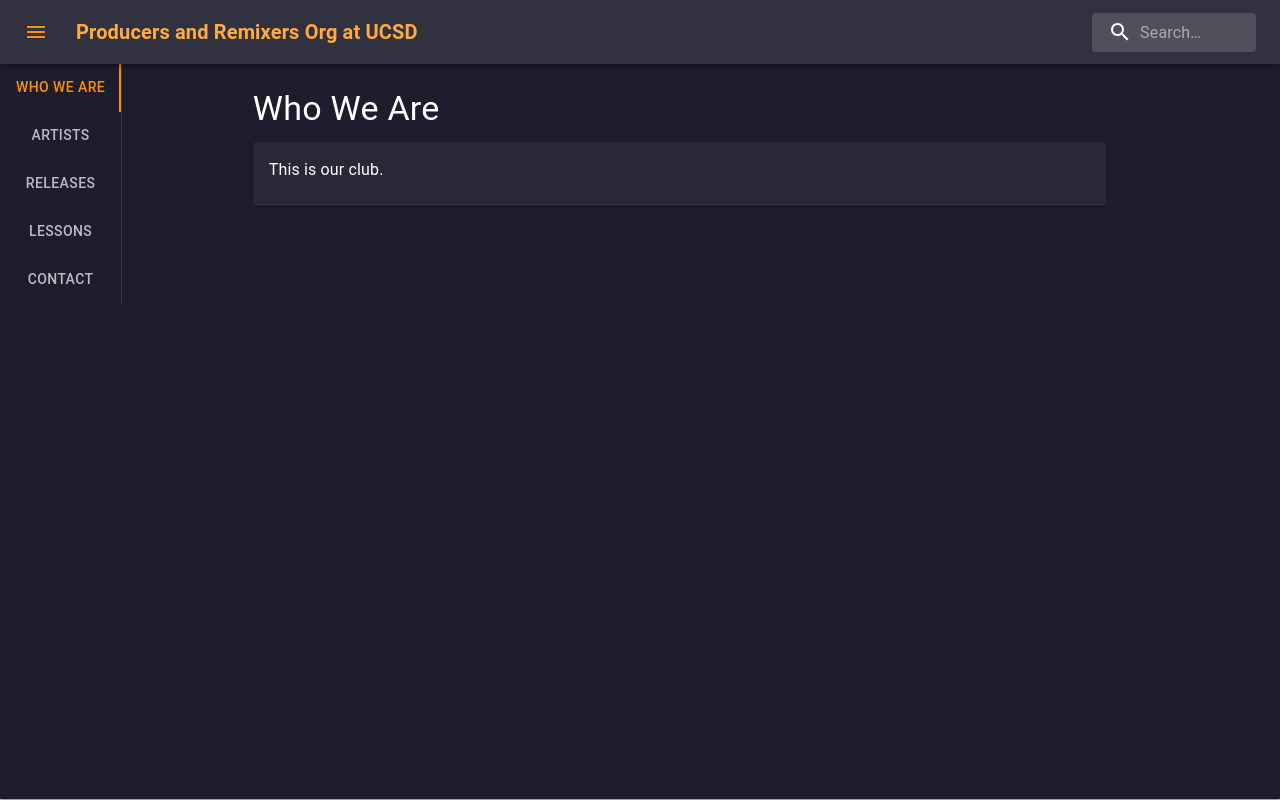
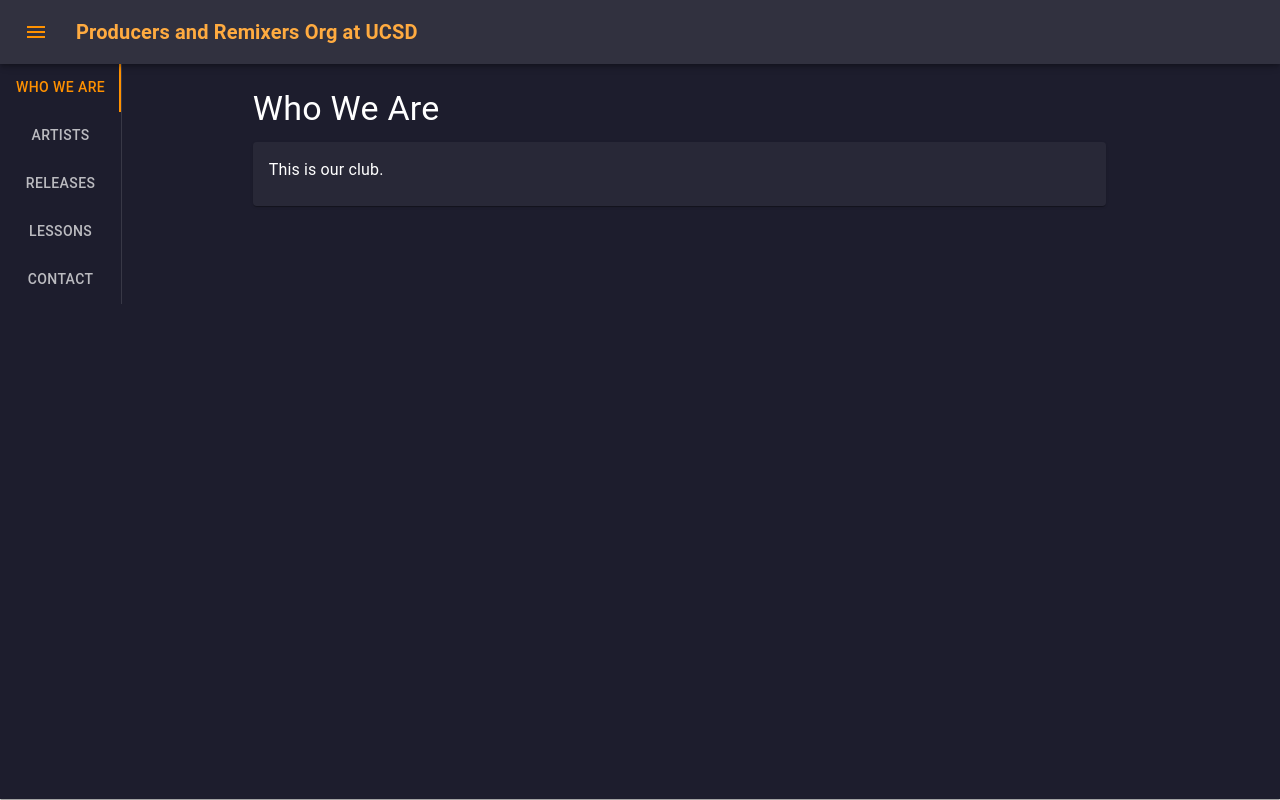
Before and after one commit to cantordmc/pro-website, a React (Create React App) app: page / in a window 1280 px wide. Built offline with nearby package versions, Linux system fonts and the light colour scheme.

Commit message:
removed search

```diff
--- a/src/SearchAppBar.js
+++ b/src/SearchAppBar.js
@@ -87,15 +87,6 @@
           >
             Producers and Remixers Org at UCSD
           </Typography>
-          <Search>
-            <SearchIconWrapper>
-              <SearchIcon />
-            </SearchIconWrapper>
-            <StyledInputBase
-              placeholder="Search…"
-              inputProps={{ 'aria-label': 'search' }}
-            />
-          </Search>
         </Toolbar>
       </AppBar>
       <Offset />
```
